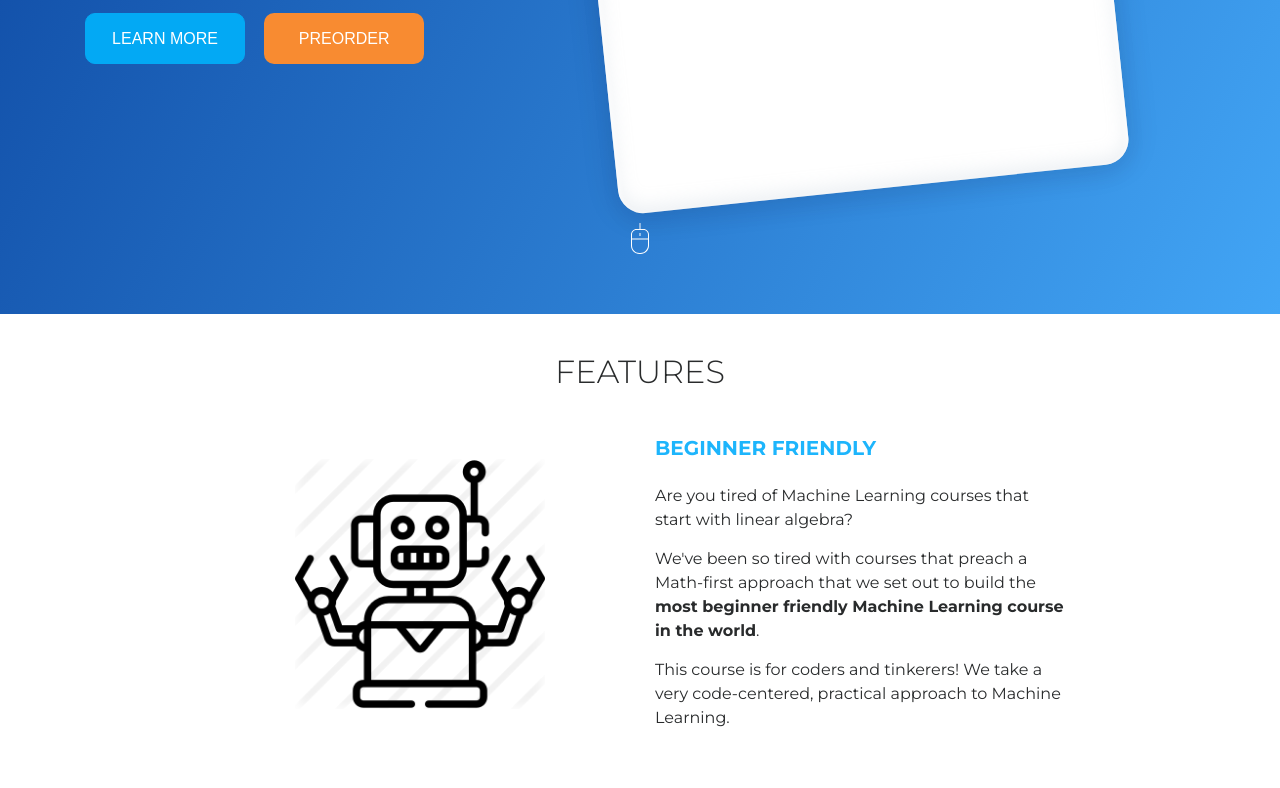
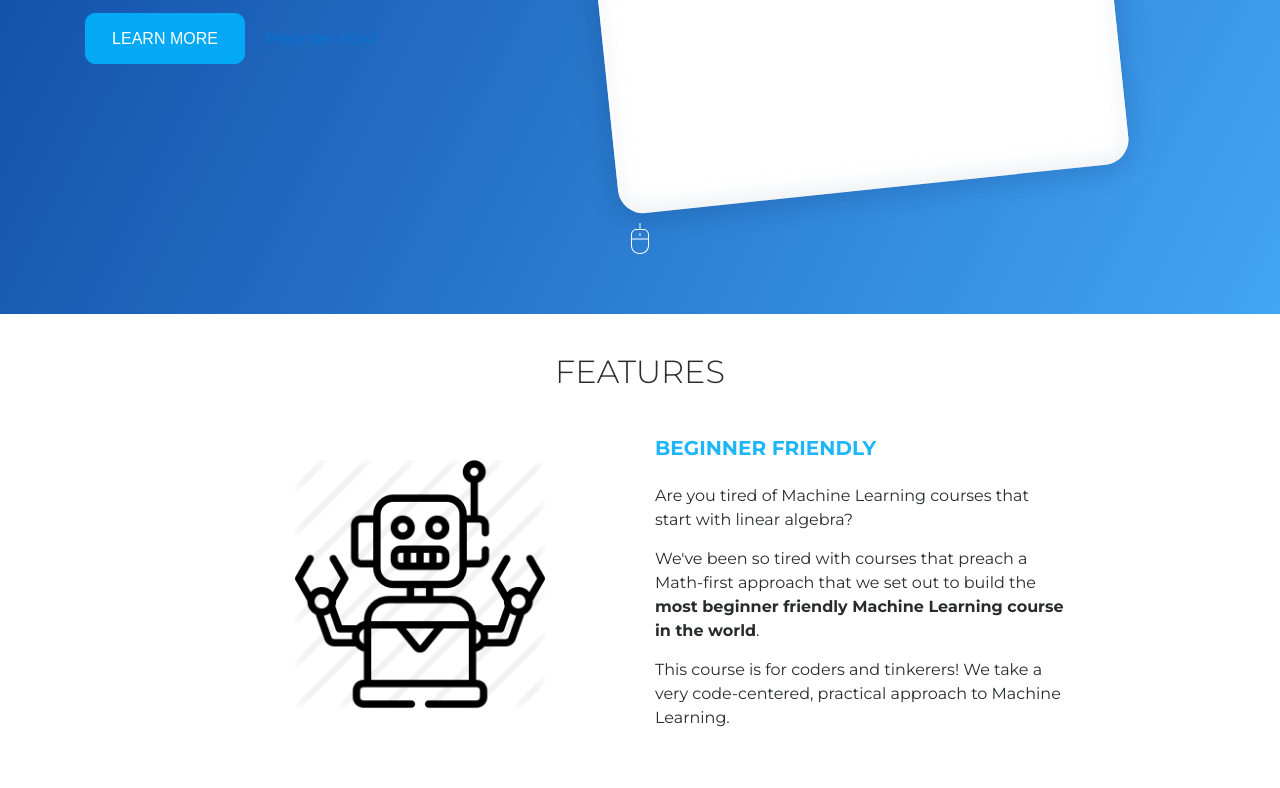
Before and after one commit to machinelabs/course-landing-page, a plain HTML site: page index.html in a window 1280 px wide. Shown: the part 387-1175 px from the top of the page. Drawn offline with nearby package versions, Linux system fonts and the light colour scheme.

Commit message:
integrate gumroad

```diff
--- a/index.html
+++ b/index.html
@@ -36,9 +36,7 @@
             <a href="#features">
               <button class="hero-btn">LEARN MORE</button>
             </a>
-            <a href="#pricing">
-              <button class="preorder-btn">PREORDER</button>
-            </a>
+            <a class="gumroad-button" href="https://gum.co/Srnla?wanted=true" target="_blank">Preorder now!</a>
           </div>
         </div>
         <div class="col-md-6 hidden-md-down ipad">
@@ -350,9 +348,7 @@
         </ul>
         <div class="plan-price-div text-center">
           <div class="choose-plan-div">
-            <a class="plan-btn light" href="#">
-              PREORDER
-            </a>
+            <a class="gumroad-button" href="https://gum.co/Srnla?wanted=true" target="_blank">Preorder</a>
           </div>
         </div>
       </div>
@@ -433,6 +429,7 @@
       </div>
     </div>
   </div>
+  <script src="https://gumroad.com/js/gumroad.js"></script>
   <script src="https://code.jquery.com/jquery-3.2.1.min.js"></script>
   <script src="assets/js/script.js"></script>
 </body>
```
